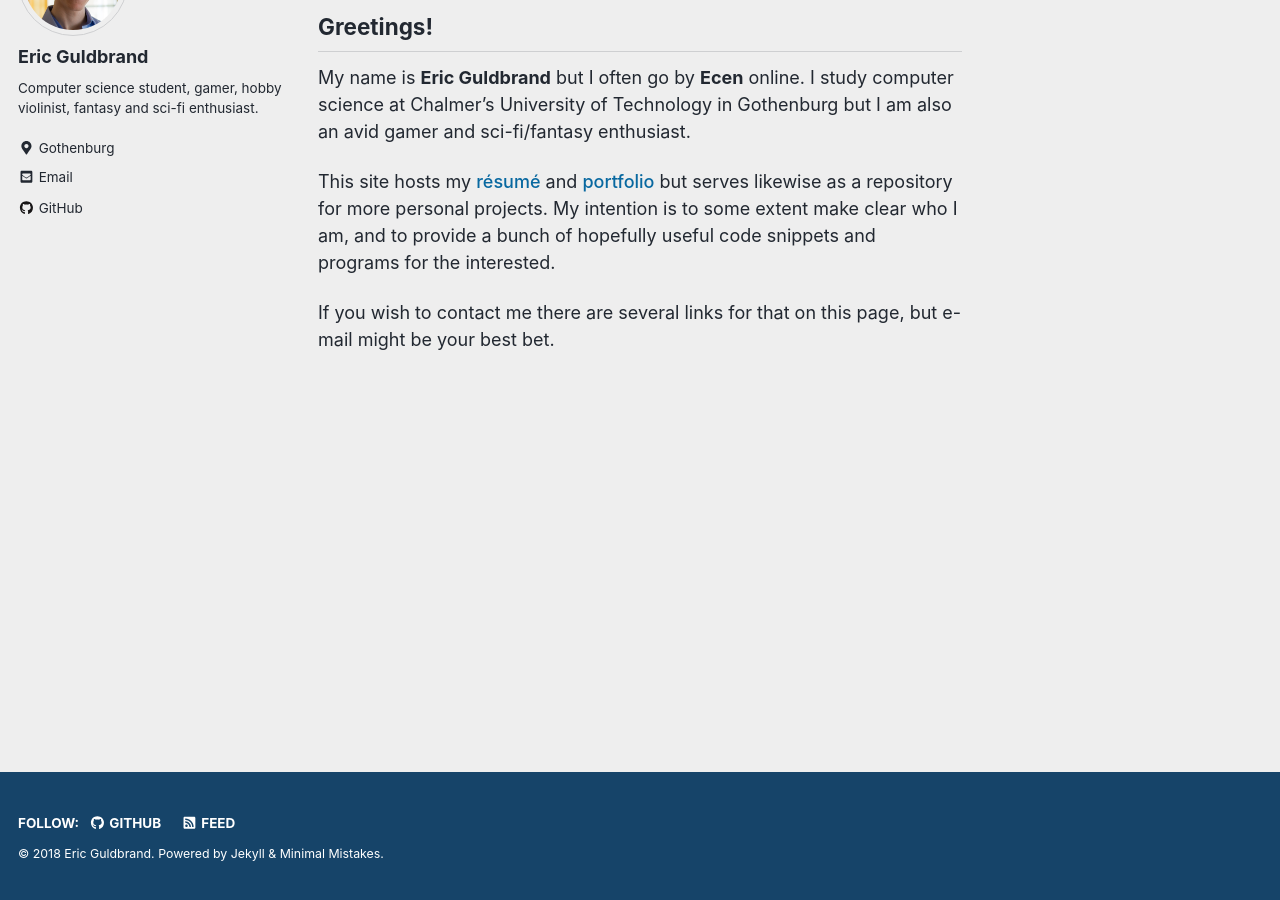
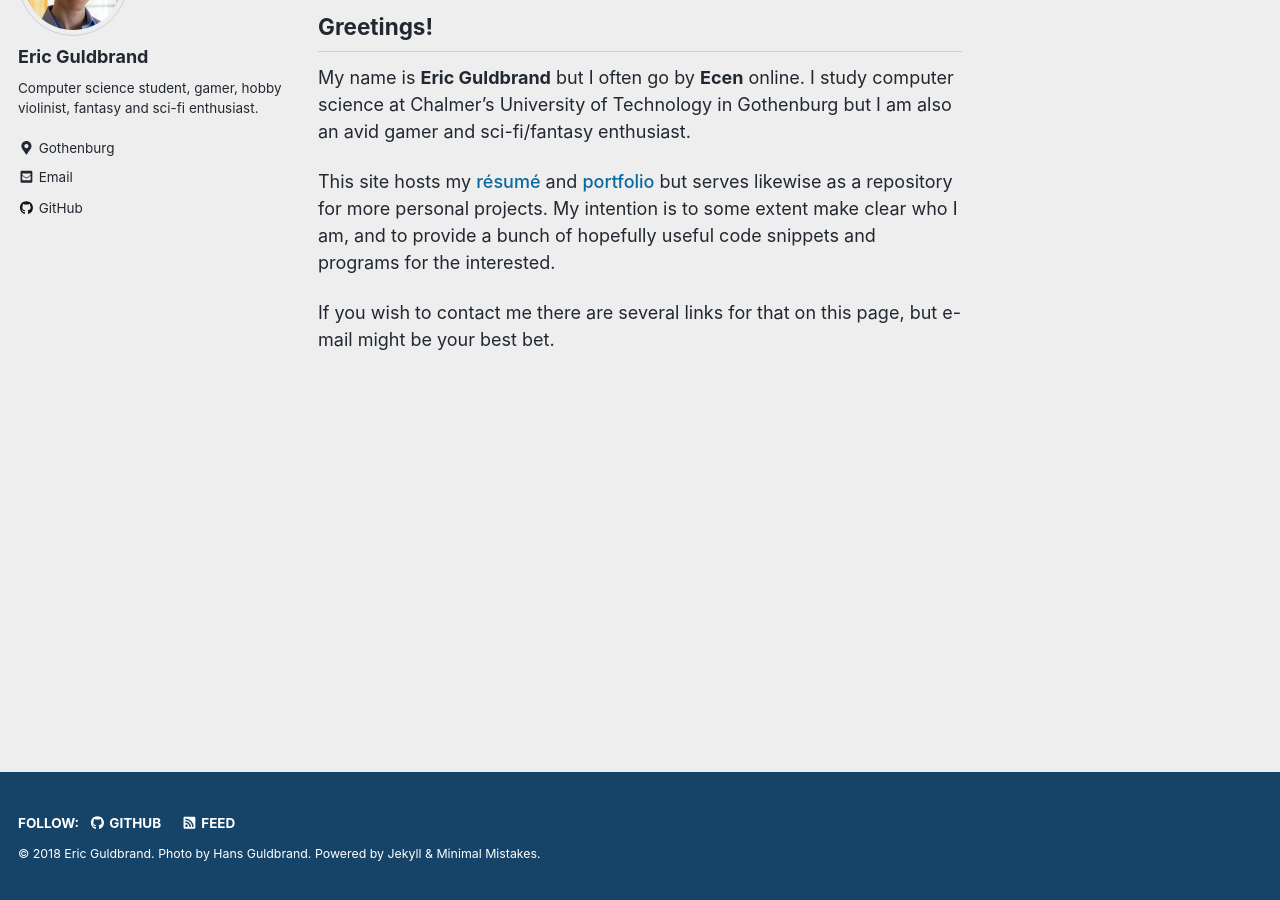
Before and after one commit to ecen/ecen.github.io, a Jekyll site: the page built from index.md, in a window 1280 px wide and 900 px high, scrolled down 1152 px. Built offline with Jekyll 4.4.1, drawn with Linux system fonts in a browser that asks for light colours; nearby versions of some CDN libraries.

Commit message:
Added photo credit.

```diff
--- a/_config.yml
+++ b/_config.yml
@@ -24,6 +24,7 @@
 baseurl                  : # the subpath of your site, e.g. "/blog"
 repository               : "ecen/ecen.github.io" # GitHub username/repo-name e.g. "mmistakes/minimal-mistakes"
 teaser                   : # path of fallback teaser image, e.g. "/assets/images/500x300.png"
+extra_credit             : Photo by Hans Guldbrand. # Extra credit (added to footer in addition to name.)
 # breadcrumbs            : false # true, false (default)
 words_per_minute         : 200
 comments:
--- a/_includes/footer.html
+++ b/_includes/footer.html
@@ -22,4 +22,4 @@
   </ul>
 </div>
 
-<div class="page__footer-copyright">&copy; {{ site.time | date: '%Y' }} {{ site.name | default: site.title }}. {{ site.data.ui-text[site.locale].powered_by | default: "Powered by" }} <a href="https://jekyllrb.com" rel="nofollow">Jekyll</a> &amp; <a href="https://mademistakes.com/work/minimal-mistakes-jekyll-theme/" rel="nofollow">Minimal Mistakes</a>.</div>
+<div class="page__footer-copyright">&copy; {{ site.time | date: '%Y' }} {{ site.name | default: site.title }}. {{site.extra_credit}} {{ site.data.ui-text[site.locale].powered_by | default: "Powered by" }} <a href="https://jekyllrb.com" rel="nofollow">Jekyll</a> &amp; <a href="https://mademistakes.com/work/minimal-mistakes-jekyll-theme/" rel="nofollow">Minimal Mistakes</a>.</div>
```
